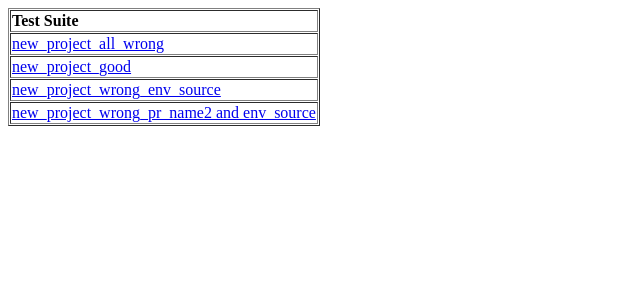
After one commit to annaship/illumina_submission, a PHP site: page /selenium_tests/project_validation.html in a window 1280 px wide. The commit adds this page. Shown: the top 300 px of the page, without its empty margins (0-640 px from the left). Run offline with PHP 8.4, Linux system fonts and the light colour scheme.

Commit message:
source validation, only check if empty, why?

```diff
--- a/ill_subm_functions.php
+++ b/ill_subm_functions.php
@@ -118,7 +118,7 @@ function valid_env_source_name($env_source_name)
 {
   $isValid = true;
   $len_env_source_name = strlen($env_source_name);
-  if ($len_env_source_name < 1 or $env_source_name = " ")
+  if ($len_env_source_name < 1 or $env_source_name = "env_source_name")
   {
     $isValid = false;
   }
--- /dev/null
+++ b/selenium_tests/project_validation.html
@@ -0,0 +1,17 @@
+<?xml version="1.0" encoding="UTF-8"?>
+<!DOCTYPE html PUBLIC "-//W3C//DTD XHTML 1.0 Strict//EN" "http://www.w3.org/TR/xhtml1/DTD/xhtml1-strict.dtd">
+<html xmlns="http://www.w3.org/1999/xhtml" xml:lang="en" lang="en">
+<head>
+  <meta content="text/html; charset=UTF-8" http-equiv="content-type" />
+  <title>Test Suite</title>
+</head>
+<body>
+<table id="suiteTable" cellpadding="1" cellspacing="1" border="1" class="selenium"><tbody>
+<tr><td><b>Test Suite</b></td></tr>
+<tr><td><a href="new_project_all_wrong.html">new_project_all_wrong</a></td></tr>
+<tr><td><a href="new_project_good.html">new_project_good</a></td></tr>
+<tr><td><a href="new_project_wrong_env_source.html">new_project_wrong_env_source</a></td></tr>
+<tr><td><a href="new_project_wrong_pr_name2 and env_source.html">new_project_wrong_pr_name2 and env_source</a></td></tr>
+</tbody></table>
+</body>
+</html>
--- a/step_subm_metadata_form_project.php
+++ b/step_subm_metadata_form_project.php
@@ -95,7 +95,7 @@ foreach ($arr_fields_to_show as $field_name) {
 ?>
   <tr class="fields">
     <td class="fields" ><label for="env_source_name">env_source_name</label></td>
-    <td colspan=2>
+    <td colspan=1>
     <select name="env_source_name" id="form_env_source_name">
    <?php
    print "HERE";
```
Also changed, not shown: step_subm_metadata_form_project_validation.php (+11 -10 lines).
